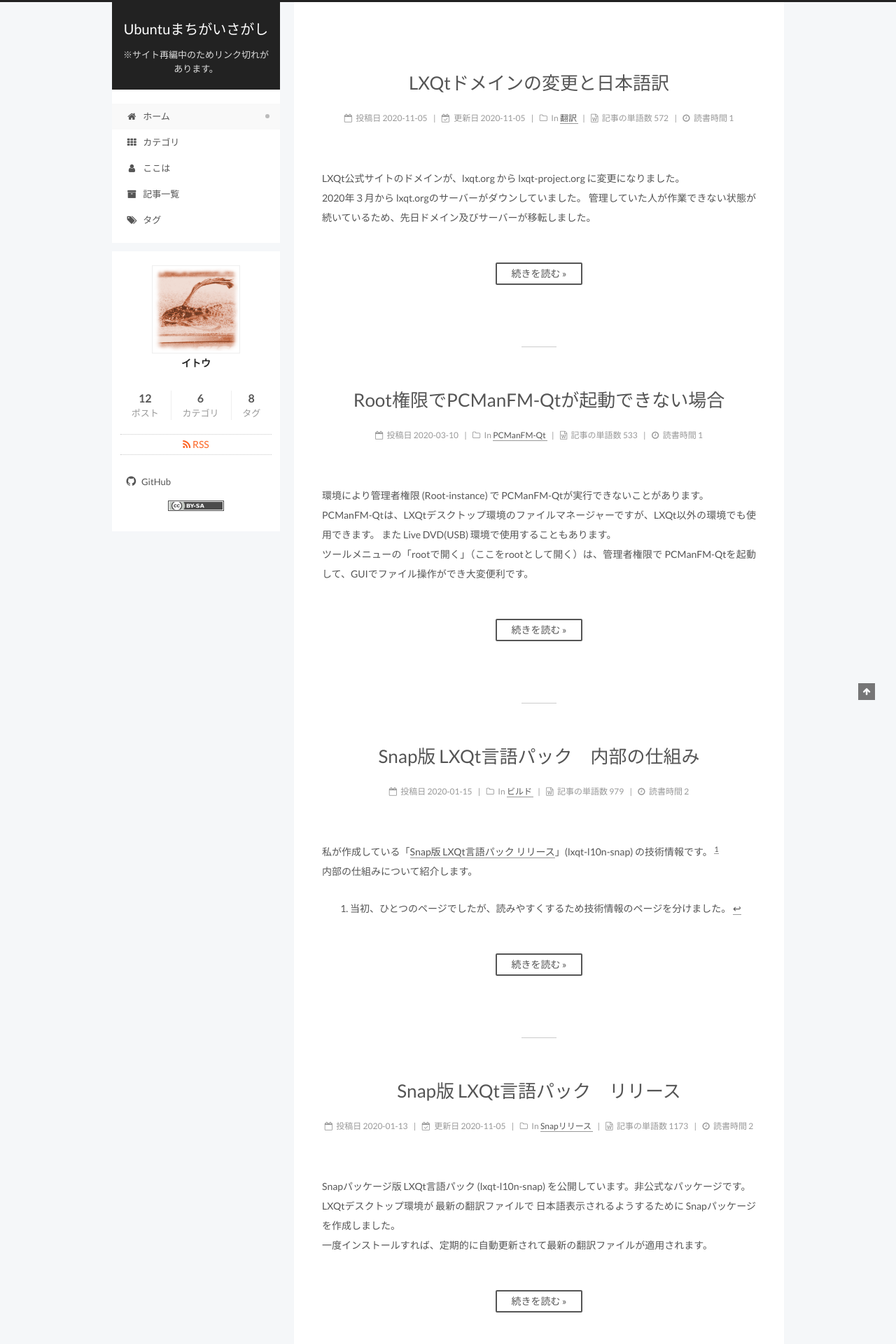
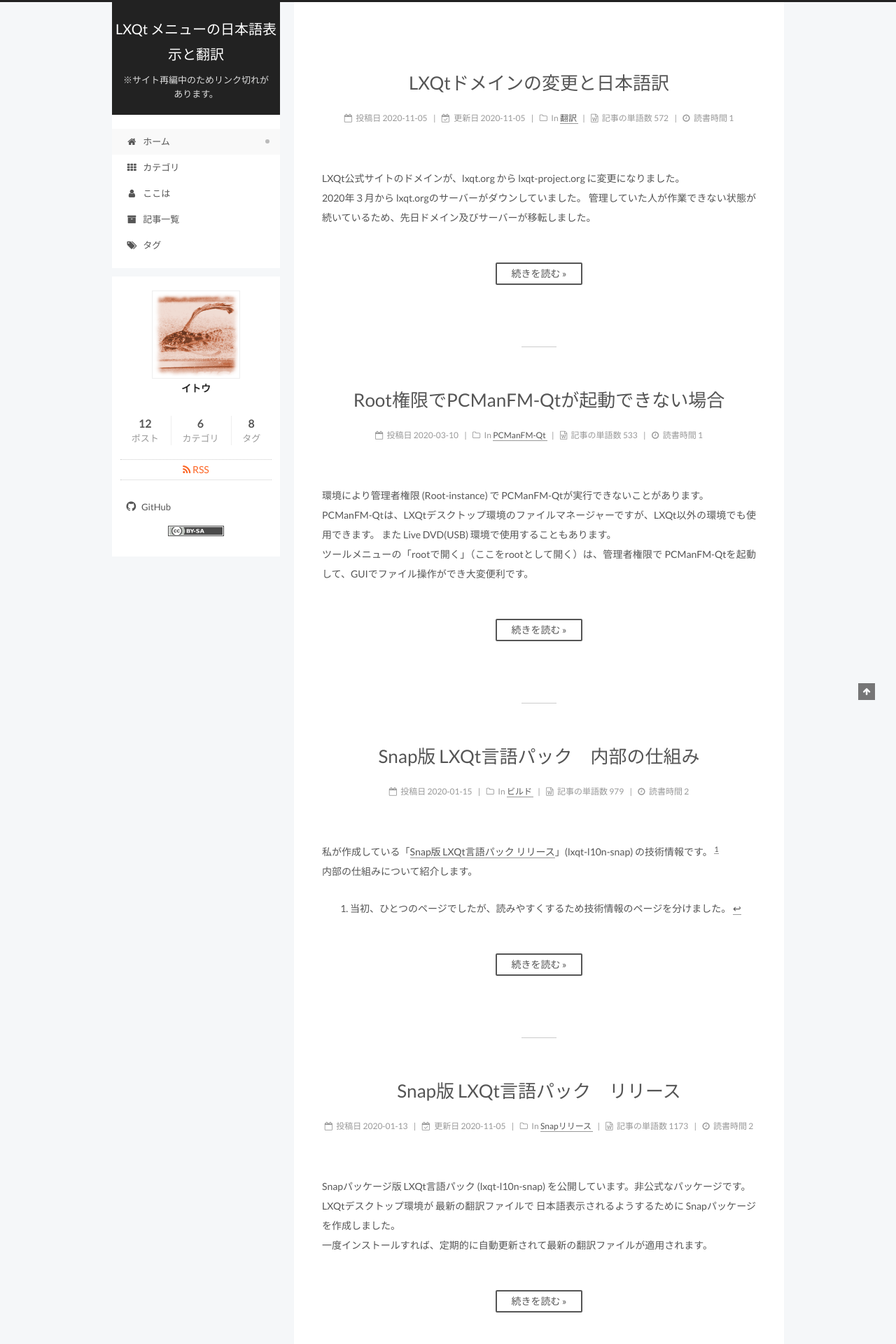
Before and after one commit to ito32bit/blog, a Jekyll site: the page built from index.html, in a window 1280 px wide. Shown: the top 1920 px of the page at 70% size. Built offline with Jekyll 4.4.1, drawn with Linux system fonts in a browser that asks for light colours; the list of posts is cut into pages by our own code.

Commit message:
Update _config.yml

```diff
--- a/_config.yml
+++ b/_config.yml
@@ -4,7 +4,7 @@
 # ---------------------------------------------------------------
 
 # Site
-title: Ubuntuまちがいさがし
+title: LXQt メニューの日本語表示と翻訳
 subtitle: ※サイト再編中のためリンク切れがあります。
 description: |
   LXQt ユーザーです。
```
